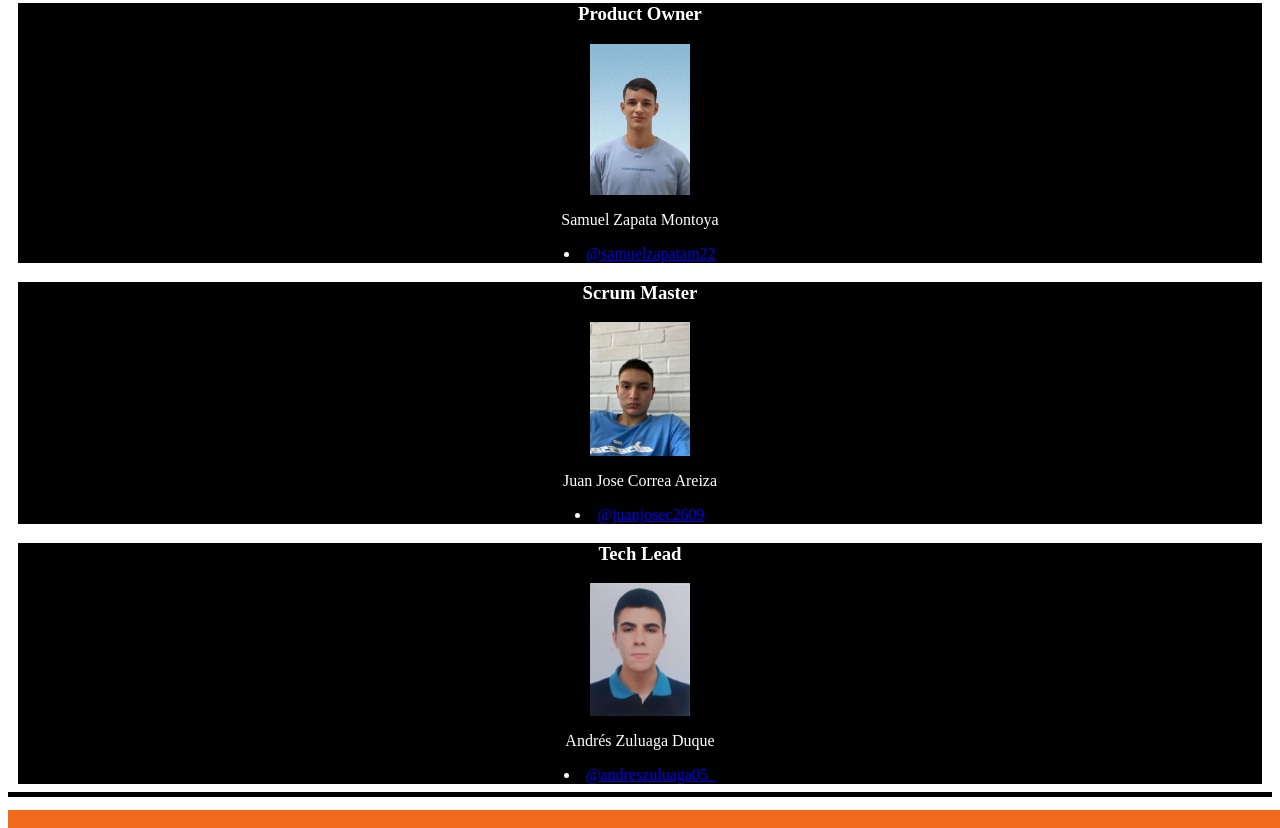
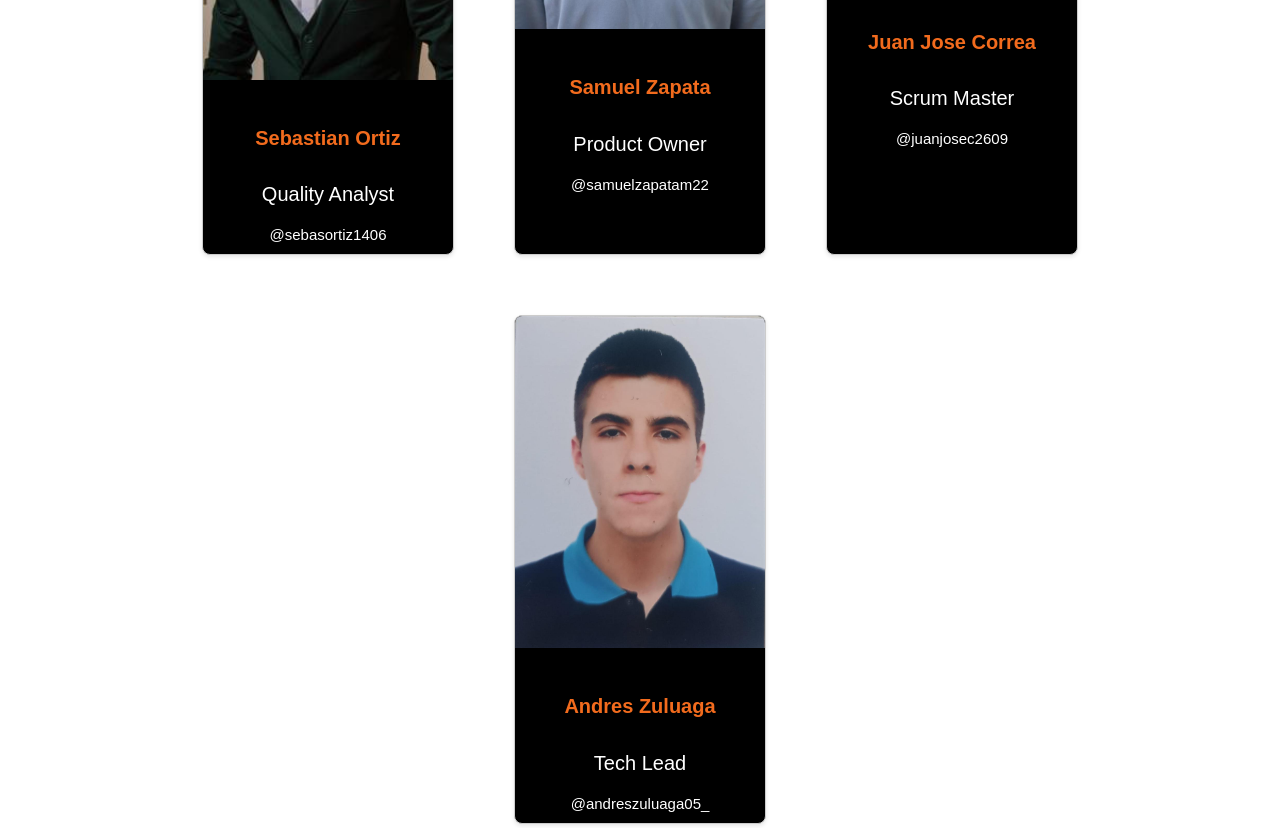
Before and after one commit to samuelzapatam22/JASSBowling, a plain HTML site: page View/nuestroEquipo.html in a window 1280 px wide. Shown: the part 756-1584 px from the top of the page. Drawn offline with Linux system fonts and the light colour scheme.

Commit message:
personalizando estilos

```diff
--- a/Styles/acerca.css
+++ b/Styles/acerca.css
@@ -1,5 +1,5 @@
 .about-content {
-        background-color: #FFA500;
+  background-color: #ffa500;
   color: #000000;
   padding: 20px;
   border-radius: 10px;
@@ -39,5 +39,77 @@
 }
 
 .about-content ul li a:hover {
-        color: #FFA500;
+  color: #ffa500;
 }
+
+#equipo {
+  display: flex;
+  flex-direction: row;
+  justify-content: center;
+  align-items: center;
+}
+#equipo-div {
+  justify-content: center;
+  width: 80%px;
+  height: auto;
+  align-items: center;
+}
+
+.OurTeam-block {
+  text-align: center;
+  padding: 20px;
+  background-color: white;
+  margin-top: 15px;
+  margin: 15px;
+  font-family: "Oswald", sans-serif;
+}
+.OurTeam-block-title h3 {
+  text-transform: uppercase;
+  font-family: "Oswald", sans-serif;
+  color: black;
+  font-weight: bold;
+  font-size: 80px;
+}
+
+.OurTeam .cards {
+  display: flex;
+  flex-wrap: wrap;
+  justify-content: center;
+}
+.card {
+  margin: 30px;
+  border: 1px solid #ccc;
+  border-radius: 8px;
+  overflow: hidden;
+  width: 250px;
+  box-shadow: 0 2px 4px rgba(0, 0, 0, 0.1);
+  background-color: #000000;
+}
+.card .image img {
+  width: 100%;
+  height: 100%;
+}
+.OurTeam-content {
+  padding: 10px;
+  font-family: "Oswald", sans-serif;
+
+}
+.OurTeam-content-info .content-info-name {
+  font-size: 20px;
+  font-weight: bold;
+}
+.OurTeam-content-info .content-info-role {
+  font-size: 20px;
+  color: white;
+}
+.content-info-user {
+  font-size: 15px;
+  color: white;
+  text-decoration: none;
+  cursor: pointer;
+}
+
+.content-info-user:hover{
+color: #ffa500;
+text-decoration: underline;
+}
--- a/View/nuestroEquipo.html
+++ b/View/nuestroEquipo.html
@@ -64,47 +64,69 @@
         </div>
     </section>
 
-    <section class="equipo">
-        <div class="div5">
-            <div class="div5-contenido">
-                <h4>NUESTRO EQUIPO DE TRABAJO</h4>
-                <hr class="bold-hr">
-            </div>
+    <div id="NuestroEquipo"class="OurTeam-block">
+        <div class="OurTeam-block-title">
         </div>
+        <div class="OurTeam">
+          <div class="cards">
 
-        <div class="miembro">
-            <h3>Quality Analyst</h3>
-            <img src="../Assets/images/Sebastian ortiz.jpeg" alt="Sebastian Ortiz Posada" class="resized-image">
-            <p>Sebastian Ortiz Posada</p>
-            <li><a href="https://www.instagram.com/sebasortiz1406?igsh=bHZsbTducjJtd3Z5&utm_source=qr"> @sebasortiz1406</a></li>
+          </div>
         </div>
+      </div>
 
-        <div class="miembro">
-            <h3>Product Owner</h3>
-            <img src="../Assets/images/Samuel Zapata.jpeg" alt="Samuel Zapata Montoya" class="resized-image">
-            <p>Samuel Zapata Montoya</p>
-            <li><a href="https://www.instagram.com/samuelzapatam22/"> @samuelzapatam22</a></li>
+      <script>
+        const cards = [
+  {
+    name: "Sebastian Ortiz",
+    role: "Quality Analyst",
+    image: "../Assets/images/Sebastian ortiz.jpeg",
+    ig: "https://www.instagram.com/sebasortiz1406?igsh=bHZsbTducjJtd3Z5&utm_source=qr",
+    user: "@sebasortiz1406",
+  },
+  {
+    name: "Samuel Zapata",
+    role: "Product Owner",
+    image: "../Assets/images/Samuel Zapata.jpeg",
+    ig: "https://www.instagram.com/samuelzapatam22/",
+    user: "@samuelzapatam22"
+  },
+  {
+    name: "Juan Jose Correa",
+    role: "Scrum Master",
+    image: "../Assets/images/Juan Jose Correa.jpeg",
+    ig: "https://www.instagram.com/juanjosec2609/?hl=es-la",
+    user: "@juanjosec2609"
+  },
+  {
+    name: "Andres Zuluaga",
+    role: "Tech Lead",
+    image: "../Assets/images/Andres Zuluaga M (1).jpeg",
+    ig: "https://www.instagram.com/andreszuluaga05_?igsh=MWQ3M3c4cTlxOWVseQ==",
+    user: "@andreszuluaga05_"
+  }
+];
 
-        </div>
+const cardsContainer = document.querySelector('.cards');
 
-        <div class="miembro">
-            <h3>Scrum Master</h3>
-            <img src="../Assets/images/Juan Jose Correa.jpeg" alt="Juan Jose Correa Areiza" class="resized-image">
-            <p>Juan Jose Correa Areiza</p>
-            <li><a href="https://www.instagram.com/juanjosec2609/?hl=es-la"> @juanjosec2609</a></li>
+cards.forEach(card => {
+  const cardElement = document.createElement('div');
+  cardElement.classList.add('card');
+  cardElement.innerHTML = `
+    <div class="image">
+      <img src="${card.image}" alt="${card.name}" />
+    </div>
+    <div class="OurTeam-content">
+      <div class="OurTeam-content-info">
+        <h5 class="content-info-name">${card.name}</h5>
+        <p class="content-info-role">${card.role}</p>
+        <a class="content-info-user" href="${card.ig}">${card.user}</a>
+      </div>
+    </div>
+  `;
+  cardsContainer.appendChild(cardElement);
+});
 
-        </div>
-
-        <div class="miembro">
-            <h3>Tech Lead</h3>
-            <img src="../Assets/images/Andres Zuluaga M (1).jpeg" alt="Andrés Zuluaga Duque" class="resized-image">
-            <p>Andrés Zuluaga Duque</p>
-            <li><a href="https://www.instagram.com/andreszuluaga05_?igsh=MWQ3M3c4cTlxOWVseQ=="> @andreszuluaga05_</a></li>
-
-        </div>
-        <hr class="bold-hr">
-
-    </section>
+      </script>
 
     <footer>
         <div class="footer">
```
Lines whose indentation alone changed are shown as unchanged.
